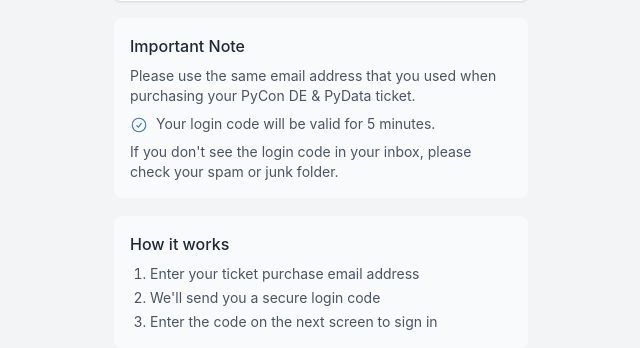
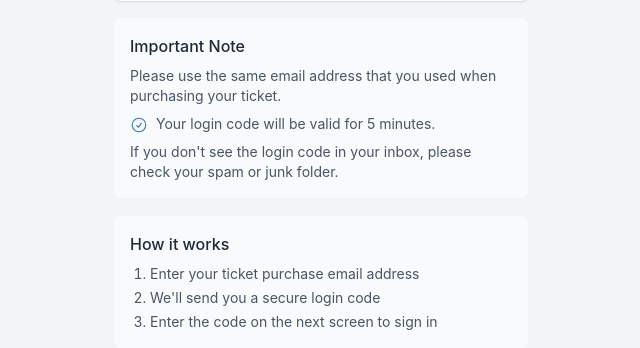
Before and after one commit to PioneersHub/pyconde-talks, a Django app: page /accounts/login/ in a window 1280 px wide. Shown: the part 461-809 px from the top of the page, without its empty margins (319-959 px from the left). Run offline with Django 5.2, Linux system fonts and the light colour scheme; style sheets or scripts are compiled from the project's sources.

Commit message:
request_login_code.html: generic event

```diff
--- a/templates/account/request_login_code.html
+++ b/templates/account/request_login_code.html
@@ -56,9 +56,7 @@
     <div class="mt-4 p-4 bg-subtle rounded-lg border border-weak">
       <h2 class="font-medium text-strong mb-2">{% translate "Important Note" %}</h2>
       <div class="text-sm text-muted space-y-2">
-        <p>
-          {% translate "Please use the same email address that you used when purchasing your PyCon DE &amp; PyData ticket." %}
-        </p>
+        <p>{% translate "Please use the same email address that you used when purchasing your ticket." %}</p>
         <div class="flex items-start gap-2 mt-2">
           {% svg 'check-circle' "text-brand-blue mt-0.5" %}
           <p>{% translate "Your login code will be valid for" %} {{ login_code_timeout_minutes }} {% translate "minutes." %}</p>
```
